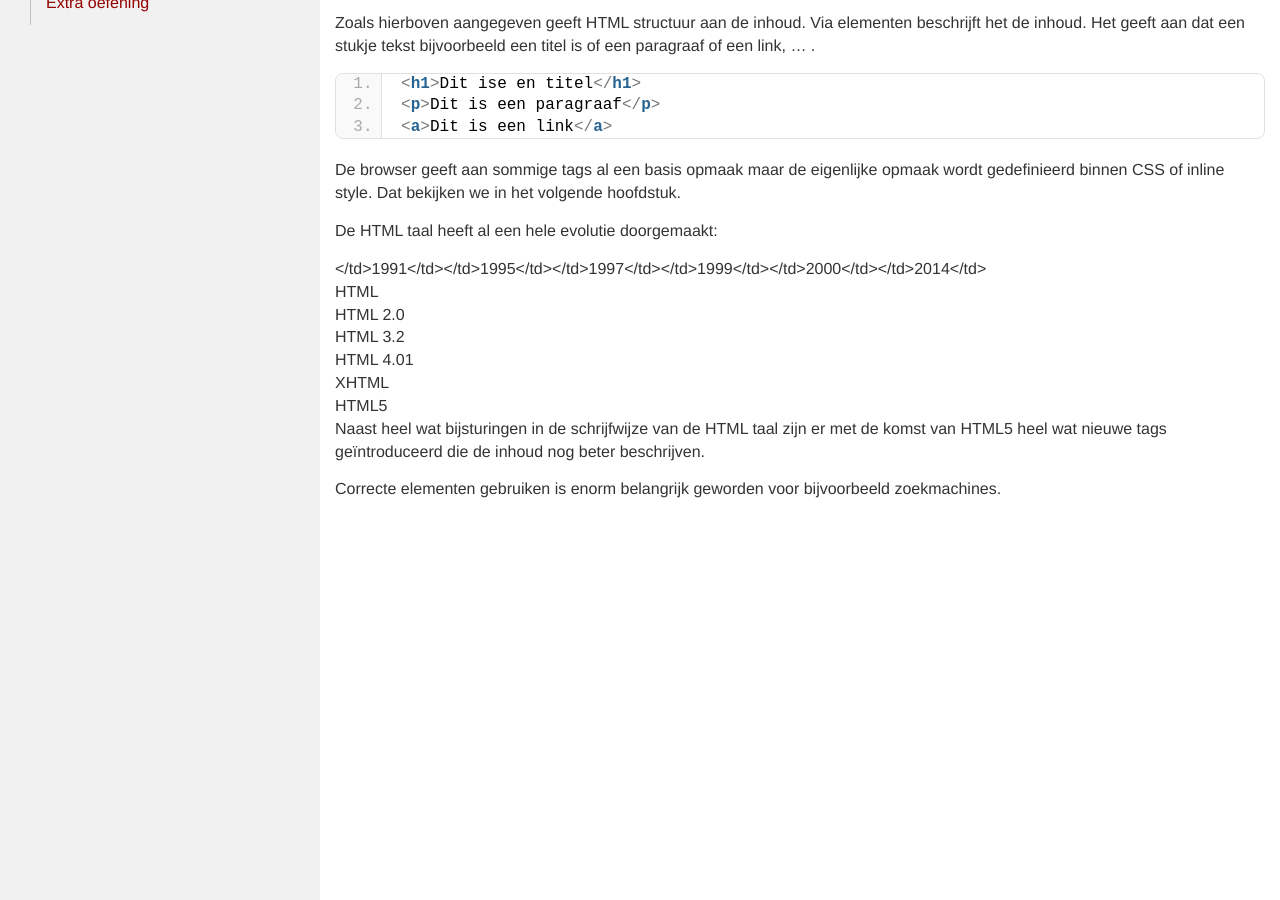
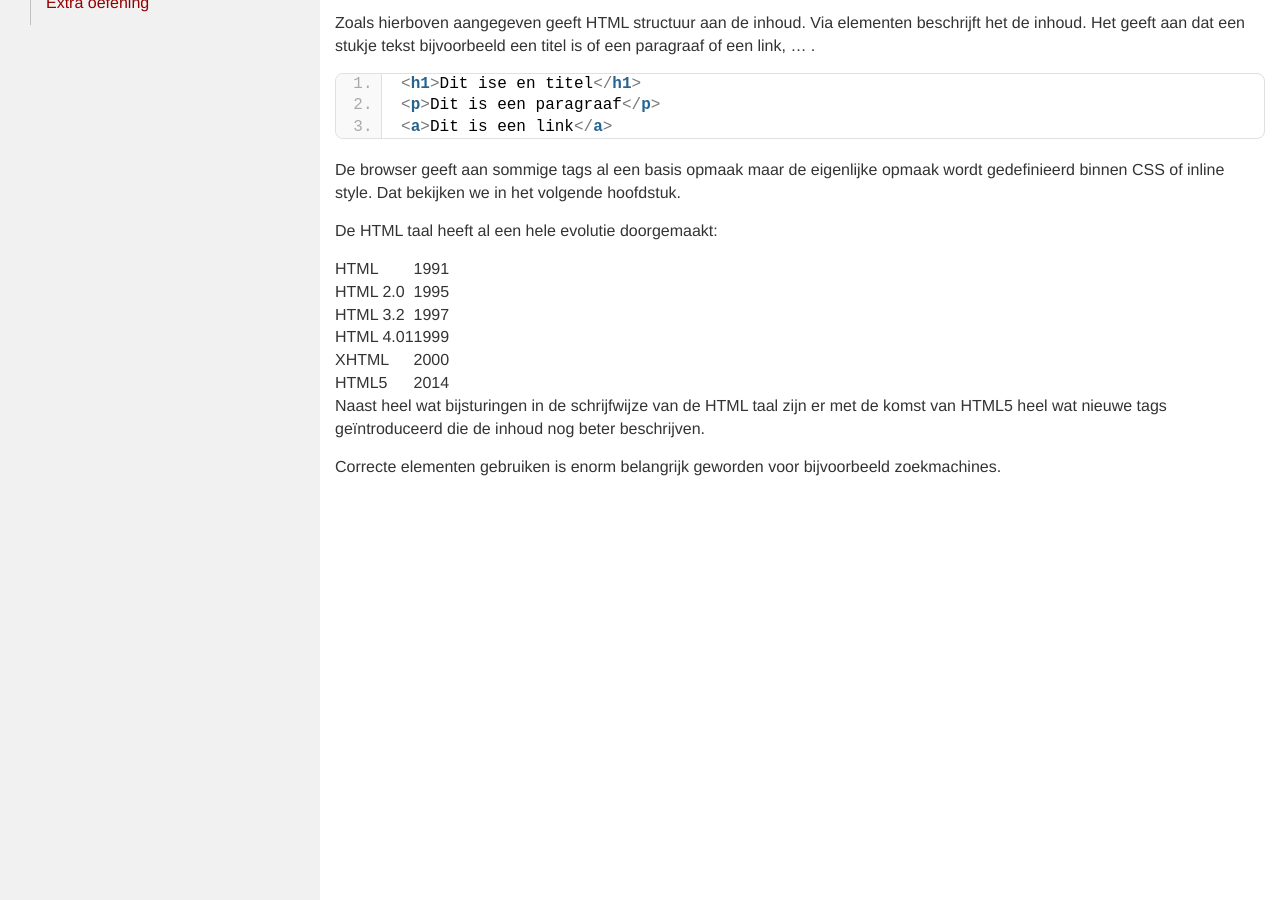
Before and after one commit to Syntra-Brussel/webdesign-av-nj-2021, a Jekyll site: the page built from docs/html/introductie.md, in a window 1280 px wide and 900 px high, scrolled down 351 px. Built offline with Jekyll 4.4.1, drawn with Linux system fonts in a browser that asks for light colours; nearby versions of some CDN libraries.

```diff
--- a/docs/html/introductie.md
+++ b/docs/html/introductie.md
@@ -39,12 +39,12 @@ De browser geeft aan sommige tags al een basis opmaak maar de eigenlijke opmaak
 De HTML taal heeft al een hele evolutie doorgemaakt:
 
 <table>
-<tr><td>HTML</td></td>1991</td></tr>
-<tr><td>HTML 2.0</td></td>1995</td></tr>
-<tr><td>HTML 3.2</td></td>1997</td></tr>
-<tr><td>HTML 4.01</td></td>1999</td></tr>
-<tr><td>XHTML</td></td>2000</td></tr>
-<tr><td>HTML5</td></td>2014</td></tr>
+<tr><td>HTML</td><td>1991</td></tr>
+<tr><td>HTML 2.0</td><td>1995</td></tr>
+<tr><td>HTML 3.2</td><td>1997</td></tr>
+<tr><td>HTML 4.01</td><td>1999</td></tr>
+<tr><td>XHTML</td><td>2000</td></tr>
+<tr><td>HTML5</td><td>2014</td></tr>
 </table>
 
 Naast heel wat bijsturingen in de schrijfwijze van de HTML taal zijn er met de komst van HTML5 heel wat nieuwe tags geïntroduceerd die de inhoud nog beter beschrijven.
```
